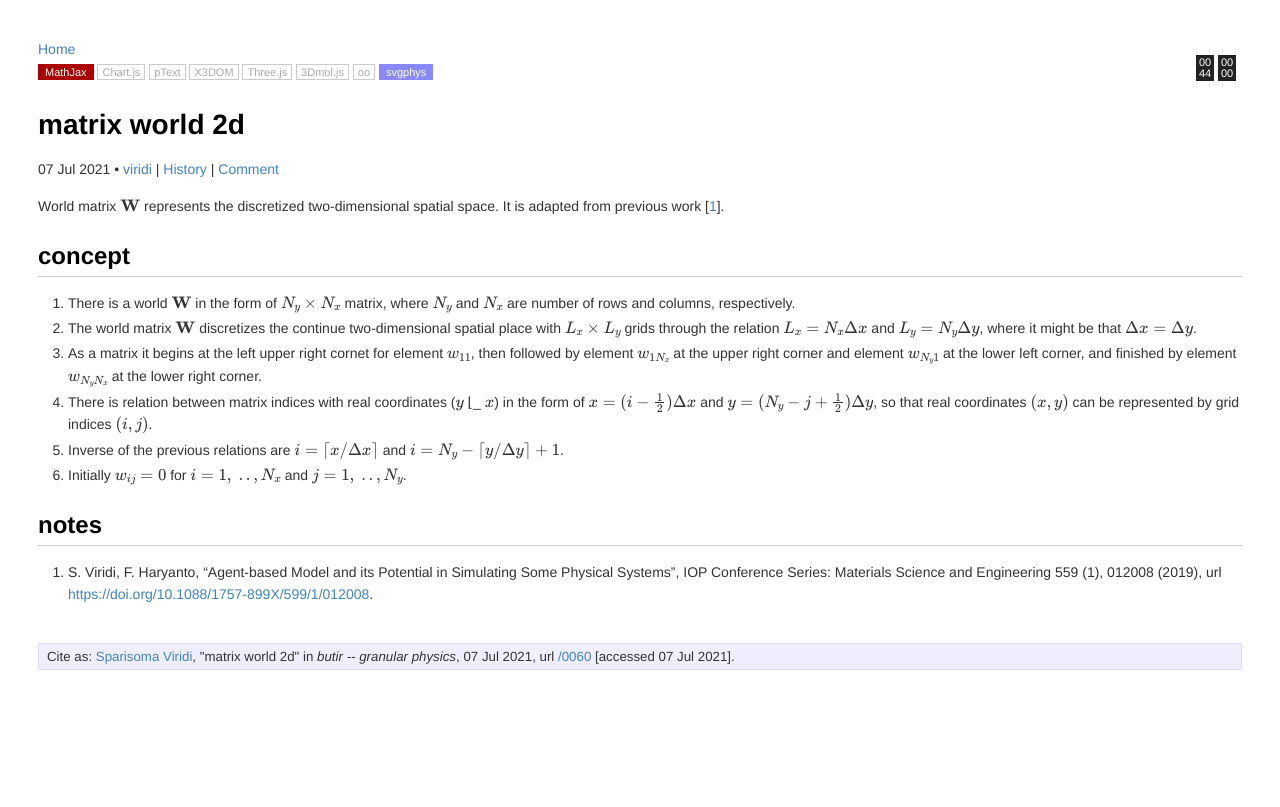
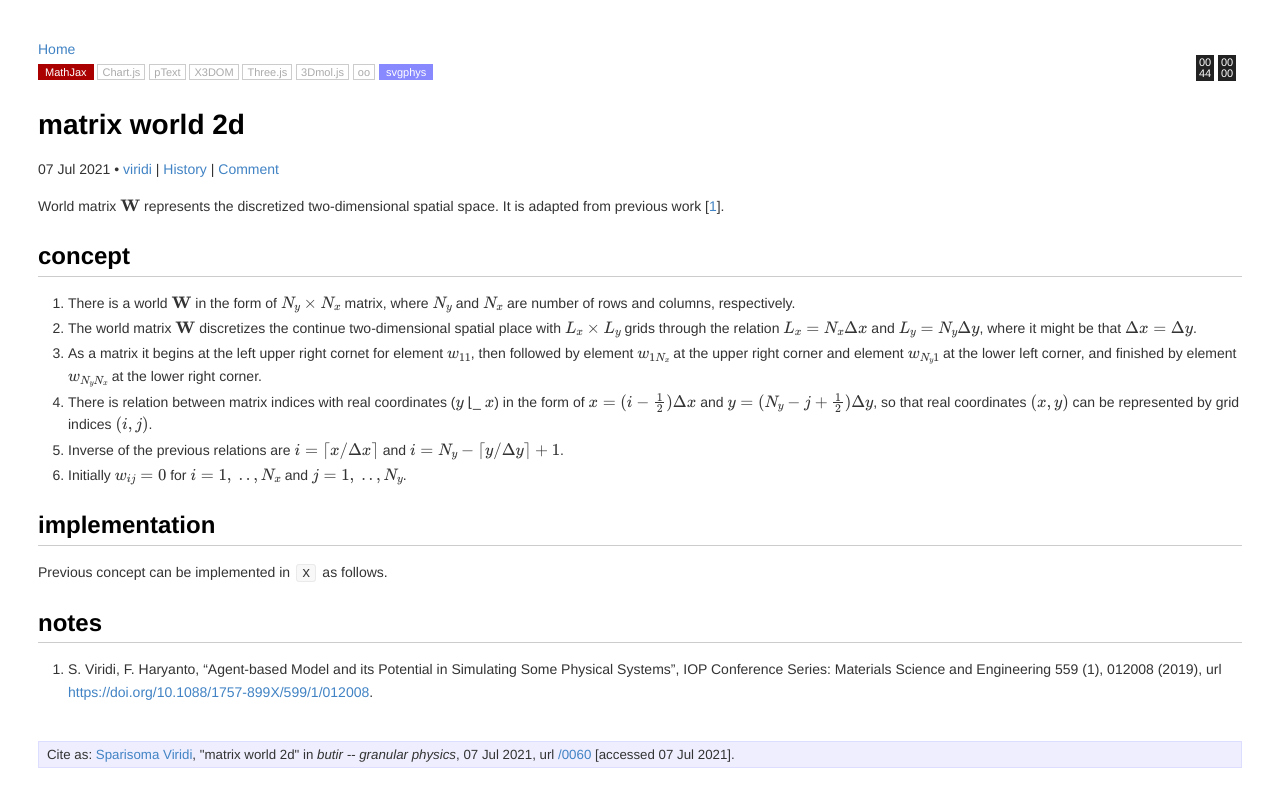
Before and after one commit to dudung/butir, a Jekyll site: the page built from _posts/0/06/2021-07-08-matrix-world-2d.md, in a window 1280 px wide. Shown: the top 807 px of the page. Built offline with Jekyll 4.4.1, drawn with Linux system fonts in a browser that asks for light colours; formulas are drawn with MathJax 3.

Commit message:
empty implementation sec

```diff
--- a/_posts/0/06/2021-07-08-matrix-world-2d.md
+++ b/_posts/0/06/2021-07-08-matrix-world-2d.md
@@ -31,5 +31,9 @@ World matrix $\bf W$ represents the discretized two-dimensional spatial space. I
 6. Initially $w_{ij} = 0$ for $i = 1, \ .., N_x$ and $j = 1, \ .., N_y$.
 
 
+## implementation
+Previous concept can be implemented in `x` as follows.
+
+
 ## notes
 1. <a name="r01"></a>S. Viridi, F. Haryanto, "Agent-based Model and its Potential in Simulating Some Physical Systems", IOP Conference Series: Materials Science and Engineering 559 (1), 012008 (2019), url <https://doi.org/10.1088/1757-899X/599/1/012008>.
```
Also changed, not shown: other parts of _posts/0/06/2021-07-08-matrix-world-2d.md (+1 -1 lines).
